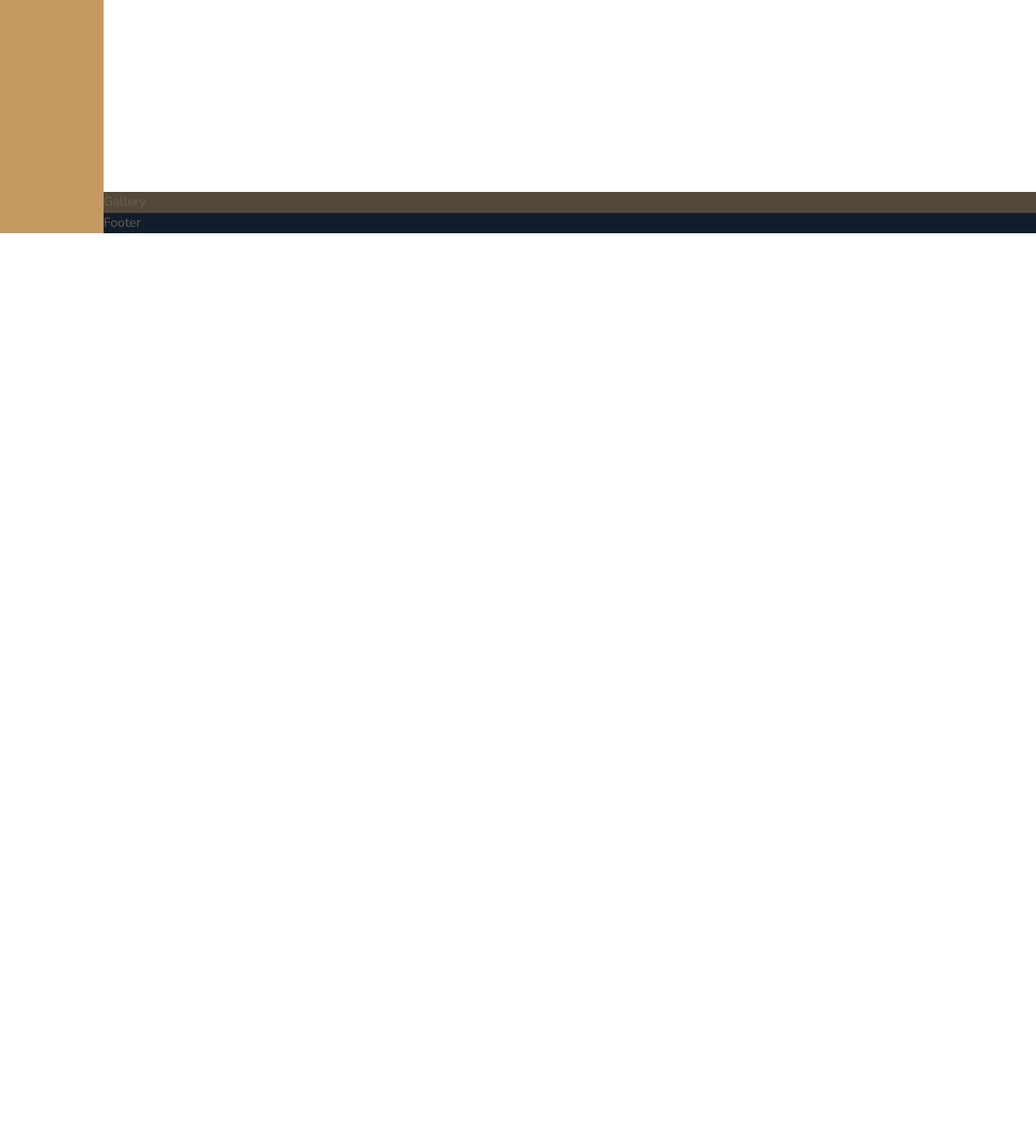
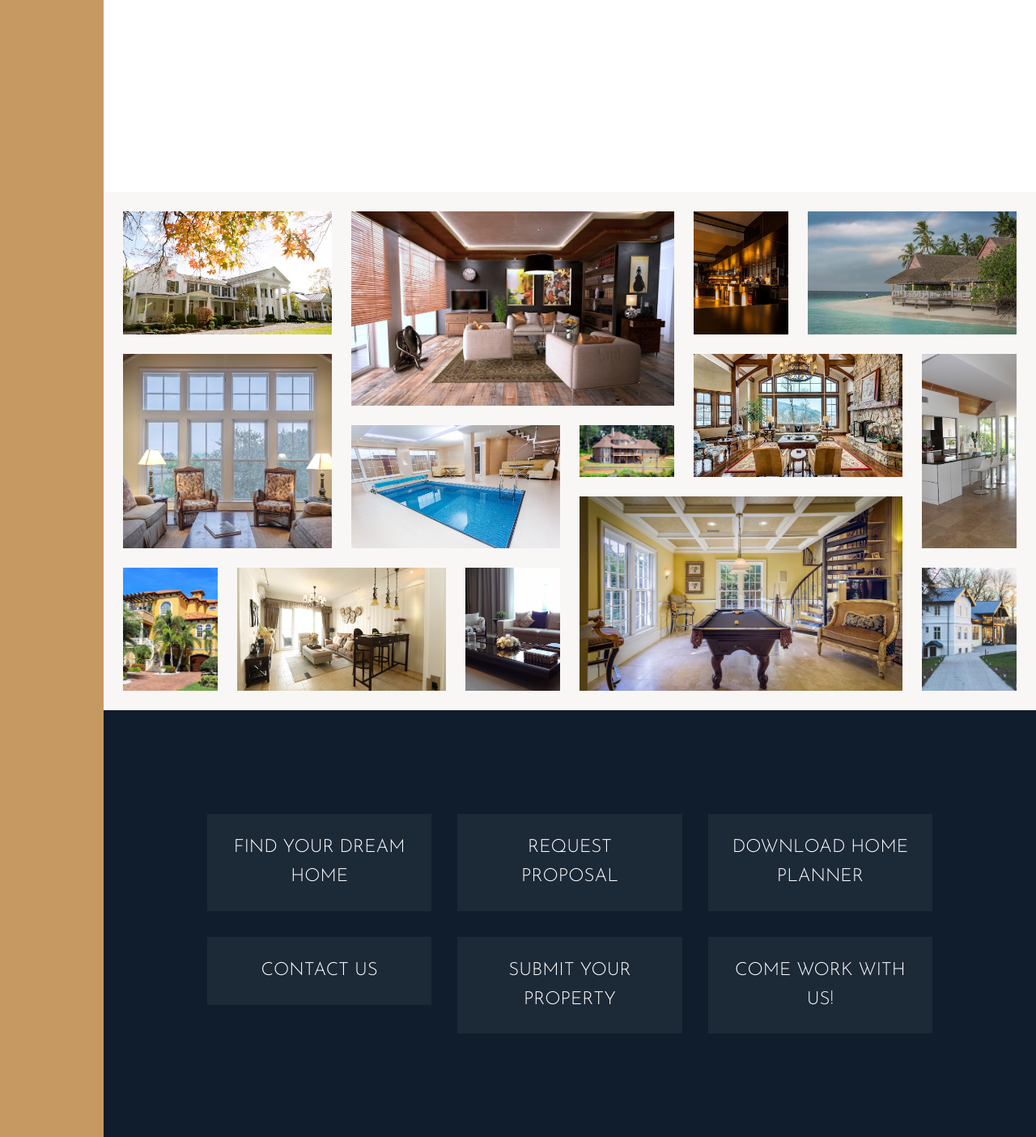
Before and after one commit to olgapog/Nexter, a website: page index.html in a window 1280 px wide. Shown: the part 5180-6584 px from the top of the page at 81% size. Before the commit the page ends 5468 px from the top, so only its background shows below. Drawn offline with nearby package versions, Linux system fonts and the light colour scheme.

Commit message:
Stylization gallery.scss, footer.scss

```diff
--- a/index.html
+++ b/index.html
@@ -299,8 +299,47 @@
 
     </section>
 
-    <section class="gallery">Gallery</section>
+    <section class="gallery">
+<figure class="gallery__item gallery__item--1"><img src="img/gal-1.jpeg" alt="Gallery image 1" class="gallery__img"></figure>
 
-    <footer class="footer">Footer</footer>
+<figure class="gallery__item gallery__item--2"><img src="img/gal-2.jpeg" alt="Gallery image 2" class="gallery__img"></figure>
+
+<figure class="gallery__item gallery__item--3"><img src="img/gal-3.jpeg" alt="Gallery image 3" class="gallery__img"></figure>
+
+<figure class="gallery__item gallery__item--4"><img src="img/gal-4.jpeg" alt="Gallery image 4" class="gallery__img"></figure>
+
+<figure class="gallery__item gallery__item--5"><img src="img/gal-5.jpeg" alt="Gallery image 5" class="gallery__img"></figure>
+
+<figure class="gallery__item gallery__item--6"><img src="img/gal-6.jpeg" alt="Gallery image 6" class="gallery__img"></figure>
+
+<figure class="gallery__item gallery__item--7"><img src="img/gal-7.jpeg" alt="Gallery image 7" class="gallery__img"></figure>
+
+<figure class="gallery__item gallery__item--8"><img src="img/gal-8.jpeg" alt="Gallery image 8" class="gallery__img"></figure>
+
+<figure class="gallery__item gallery__item--9"><img src="img/gal-9.jpeg" alt="Gallery image 9" class="gallery__img"></figure>
+
+<figure class="gallery__item gallery__item--10"><img src="img/gal-10.jpeg" alt="Gallery image 10" class="gallery__img"></figure>
+
+<figure class="gallery__item gallery__item--11"><img src="img/gal-11.jpeg" alt="Gallery image 11" class="gallery__img"></figure>
+
+<figure class="gallery__item gallery__item--12"><img src="img/gal-12.jpeg" alt="Gallery image 12" class="gallery__img"></figure>
+
+<figure class="gallery__item gallery__item--13"><img src="img/gal-13.jpeg" alt="Gallery image 13" class="gallery__img"></figure>
+
+<figure class="gallery__item gallery__item--14"><img src="img/gal-14.jpeg" alt="Gallery image 14" class="gallery__img"></figure>
+
+
+    </section>
+
+    <footer class="footer">
+      <ul class="nav">
+        <li class="nav__item"><a href="#" class="nav__link">Find your dream home</a></li>
+        <li class="nav__item"><a href="#" class="nav__link">Request proposal</a></li>
+        <li class="nav__item"><a href="#" class="nav__link">Download home planner</a></li>
+        <li class="nav__item"><a href="#" class="nav__link">Contact us</a></li>
+        <li class="nav__item"><a href="#" class="nav__link">Submit your property</a></li>
+        <li class="nav__item"><a href="#" class="nav__link">Come work with us!</a></li>
+      </ul>
+    </footer>
   </body>
 </html>
--- a/sass/_footer.scss
+++ b/sass/_footer.scss
@@ -1,4 +1,27 @@
 .footer {
   background-color: $color-secondary;
   grid-column: full-start / full-end;
+  padding: 8rem;
 }
+
+.nav {
+  list-style: none;
+
+  display: grid;
+  grid-template-columns: repeat(auto-fit, minmax(15rem, 1fr));
+  grid-gap: 2rem;
+
+  &__link:link,
+  &__link:visited {
+    font-size: 1.4rem;
+    color: #fff;
+    text-decoration: none;
+    font-family: $font-display;
+    text-transform: uppercase;
+    text-align: center;
+    padding: 1.5rem;
+    display: block;
+
+    background-color: rgba($color: #fff, $alpha: 0.05);
+  }
+}
--- a/sass/_gallery.scss
+++ b/sass/_gallery.scss
@@ -1,4 +1,89 @@
 .gallery {
-  background-color: $color-grey-dark-1;
+  background-color: $color-grey-light-1;
   grid-column: full-start / full-end;
+
+  display: grid;
+  grid-template-columns: repeat(8, 1fr);
+  grid-template-rows: repeat(7, 5vw);
+  grid-gap: 1.5rem;
+  padding: 1.5rem;
+
+  &__item {
+    &--1 {
+      grid-row: 1 / span 2;
+      grid-column: 1 / span 2;
+    }
+
+    &--2 {
+      grid-row: 1 / span 3;
+      grid-column: 3 / span 3;
+    }
+
+    &--3 {
+      grid-row: 1 / span 2;
+      grid-column: 6 / span 1;
+    }
+
+    &--4 {
+      grid-row: 1 / span 2;
+      grid-column: 7 / span 2;
+    }
+
+    &--5 {
+      grid-row: 3 / span 3;
+      grid-column: 1 / span 2;
+    }
+
+    &--6 {
+      grid-row: 4 / span 2;
+      grid-column: 3 / span 2;
+    }
+
+    &--7 {
+      grid-row: 4 / span 1;
+      grid-column: 5 / span 1;
+    }
+
+    &--8 {
+      grid-row: 3 / span 2;
+      grid-column: 6 / span 2;
+    }
+
+    &--9 {
+      grid-row: 3 / span 3;
+      grid-column: 8 / span 1;
+    }
+
+    &--10 {
+      grid-row: 6 / span 2;
+      grid-column: 1 / span 1;
+    }
+
+    &--11 {
+      grid-row: 6 / span 2;
+      grid-column: 2 / span 2;
+    }
+
+    &--12 {
+      grid-row: 6 / span 2;
+      grid-column: 4 / span 1;
+    }
+
+    &--13 {
+      grid-row: 5 / span 3;
+      grid-column: 5 / span 3;
+    }
+
+    &--14 {
+      grid-row: 6 / span 2;
+      grid-column: 8 / span 1;
+    }
+  }
+
+  &__img {
+    width: 100%;
+    height: 100%;
+    object-fit: cover;
+    display: block;
+  }
 }
```
Also changed, not shown: css/style.css, 1 other file.
